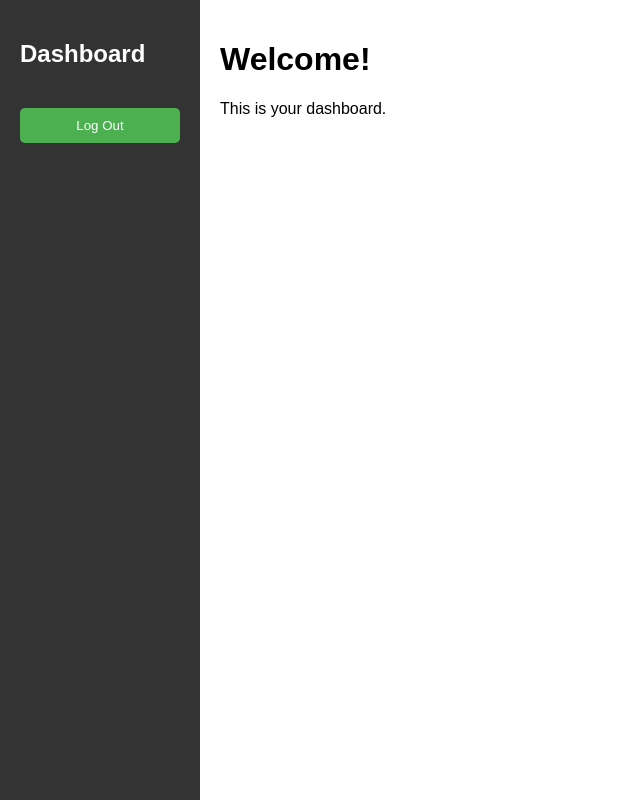
After one commit to AkshayValtanitan/CSIT327-G2-TaskIT, a Django app: template login/templates/dashboard.html in a window 1280 px wide. The commit adds this page. Shown: the whole page, without its empty margins (0-640 px from the left). Run offline with Django 5.2, Linux system fonts and the light colour scheme; the template is opened without the code that fills it, so the values that code supplies are empty.

Commit message:
feature(taskit): improved login and implemented logout with dummy dashboard

```diff
--- /dev/null
+++ b/login/static/login/dashboard.css
@@ -0,0 +1,34 @@
+body {
+    margin: 0;
+    font-family: Arial, sans-serif;
+    display: flex;
+}
+
+.sidebar {
+    width: 200px;
+    background-color: #333;
+    color: white;
+    height: 100vh;
+    padding: 20px;
+    box-sizing: border-box;
+}
+
+.sidebar button {
+    width: 100%;
+    padding: 10px;
+    margin-top: 20px;
+    background-color: #4CAF50;
+    border: none;
+    color: white;
+    cursor: pointer;
+    border-radius: 5px;
+}
+
+.sidebar button:hover {
+    background-color: #45a049;
+}
+
+.main {
+    flex: 1;
+    padding: 20px;
+}
--- /dev/null
+++ b/login/templates/dashboard.html
@@ -0,0 +1,24 @@
+{% load static %}
+<!DOCTYPE html>
+<html lang="en">
+<head>
+    <meta charset="UTF-8">
+    <meta name="viewport" content="width=device-width, initial-scale=1.0">
+    <title>Dashboard</title>
+    <link rel="stylesheet" href="{% static 'login/dashboard.css' %}">
+</head>
+<body>
+    <div class="sidebar">
+        <h2>Dashboard</h2>
+        <form action="{% url 'logout' %}" method="POST">
+            {% csrf_token %}
+            <button type="submit">Log Out</button>
+        </form>
+    </div>
+
+    <div class="main">
+        <h1>Welcome!</h1>
+        <p>This is your dashboard.</p>
+    </div>
+</body>
+</html>
--- a/login/urls.py
+++ b/login/urls.py
@@ -5,4 +5,8 @@ urlpatterns = [
     path("", views.login_view, name="login"),
     path("login/", views.login_view, name="login"),
     path("register/", views.register_view, name="register"),
+    path('dashboard/', views.dashboard_view, name='dashboard'),
+    path('logout/', views.logout_view, name='logout'),
+    # path("login/github/", views.github_login, name="github-login"),
+    # path("github/callback/", views.github_callback, name="github-callback"), <----Not working for now
 ]
```
Also changed, not shown: login/static/login/login.css (+20 -2 lines), login/templates/login.html (+7 -8 lines), login/views.py (+53 -9 lines), db.sqlite3.
